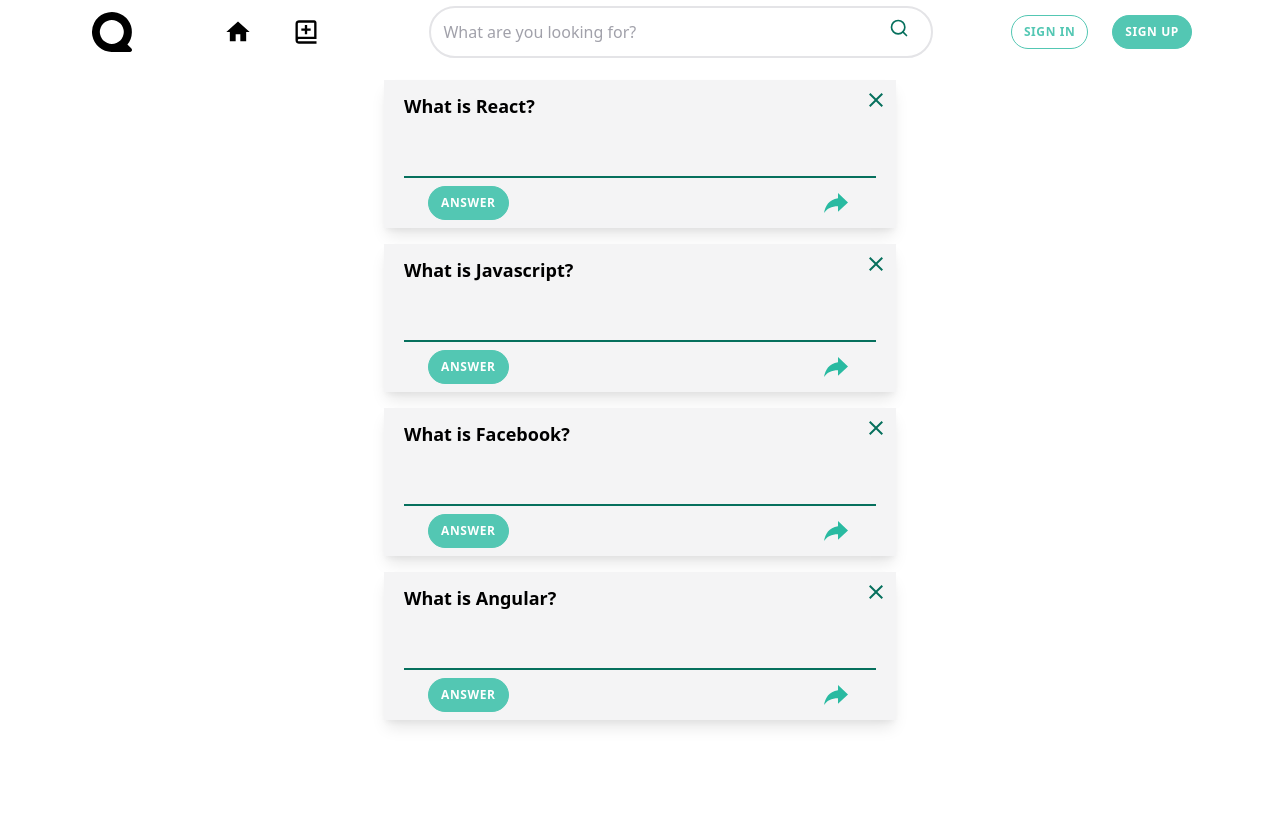
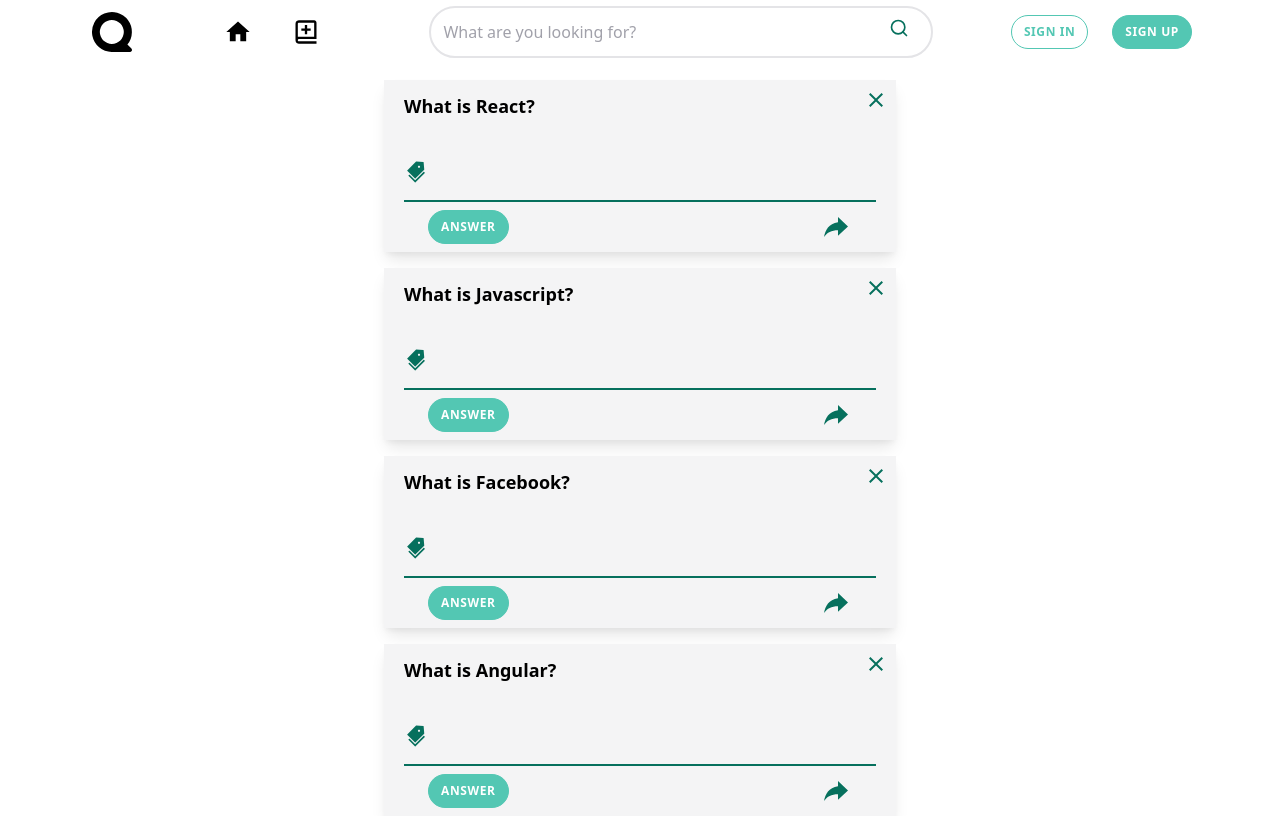
Before and after one commit to Ladderly/Communify, a React (Create React App) app in the folder communify-react/: page /questionlist in a window 1280 px wide. Built offline with nearby package versions, Linux system fonts and the light colour scheme; no server answers.

Commit message:
Add tag in question card

```diff
--- a/communify-react/src/components/QuestionCard.tsx
+++ b/communify-react/src/components/QuestionCard.tsx
@@ -2,12 +2,14 @@
 import { IoMdClose, IoMdShareAlt } from "react-icons/io";
 import { useHistory } from "react-router";
 import Button from "./Button";
+import { AiFillTags } from "react-icons/ai";
 
 interface Props {
   children: string;
+  tag: string;
 }
 
-const QuestionCard: FC<Props> = ({ children }) => {
+const QuestionCard: FC<Props> = ({ children, tag }) => {
   const history = useHistory();
   return (
     <div className="relative w-2/5 mx-auto mt-4 bg-gray-100 shadow-lg">
@@ -23,11 +25,16 @@
         <button>
           <IoMdClose className="absolute w-6 h-6 rounded-full cursor-pointer right-2 top-2 text-secondary-400 hover:bg-gray-300" />
         </button>
-        <div className="mt-8 border-b-2 border-secondary-400"></div>
+        <div className="flex items-center mt-4 space-x-2">
+          <AiFillTags className="w-6 h-6 text-secondary-400" />
+          <p className="text-sm font-semibold text-secondary-400">{tag}</p>
+        </div>
+
+        <div className="mt-4 border-b-2 border-secondary-400"></div>
         <div className="flex items-center justify-between py-2 mx-6">
           <Button>Answer</Button>
           <button>
-            <IoMdShareAlt className="w-8 h-8 rounded-full text-secondary-300 hover:bg-gray-300" />
+            <IoMdShareAlt className="w-8 h-8 rounded-full text-secondary-400 hover:bg-gray-300" />
           </button>
         </div>
       </div>
```
